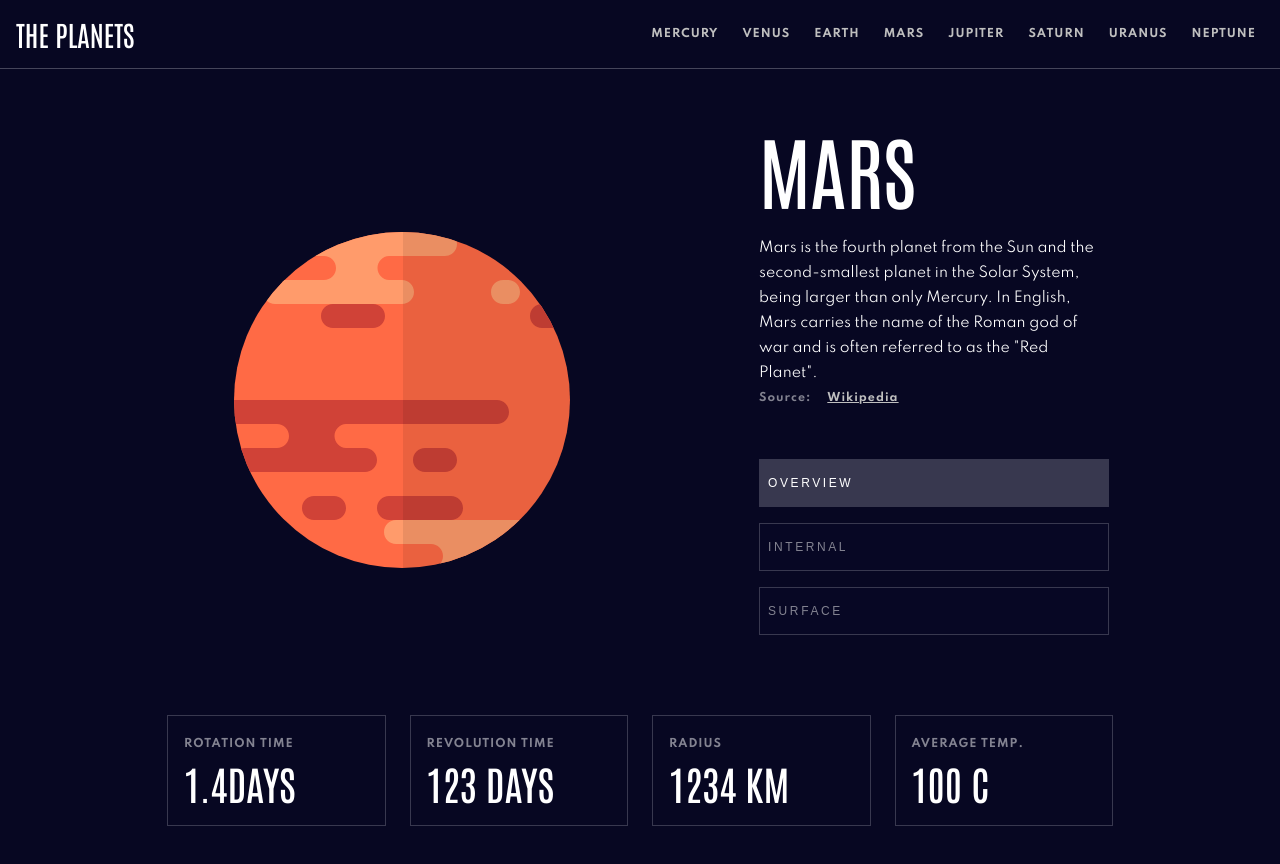
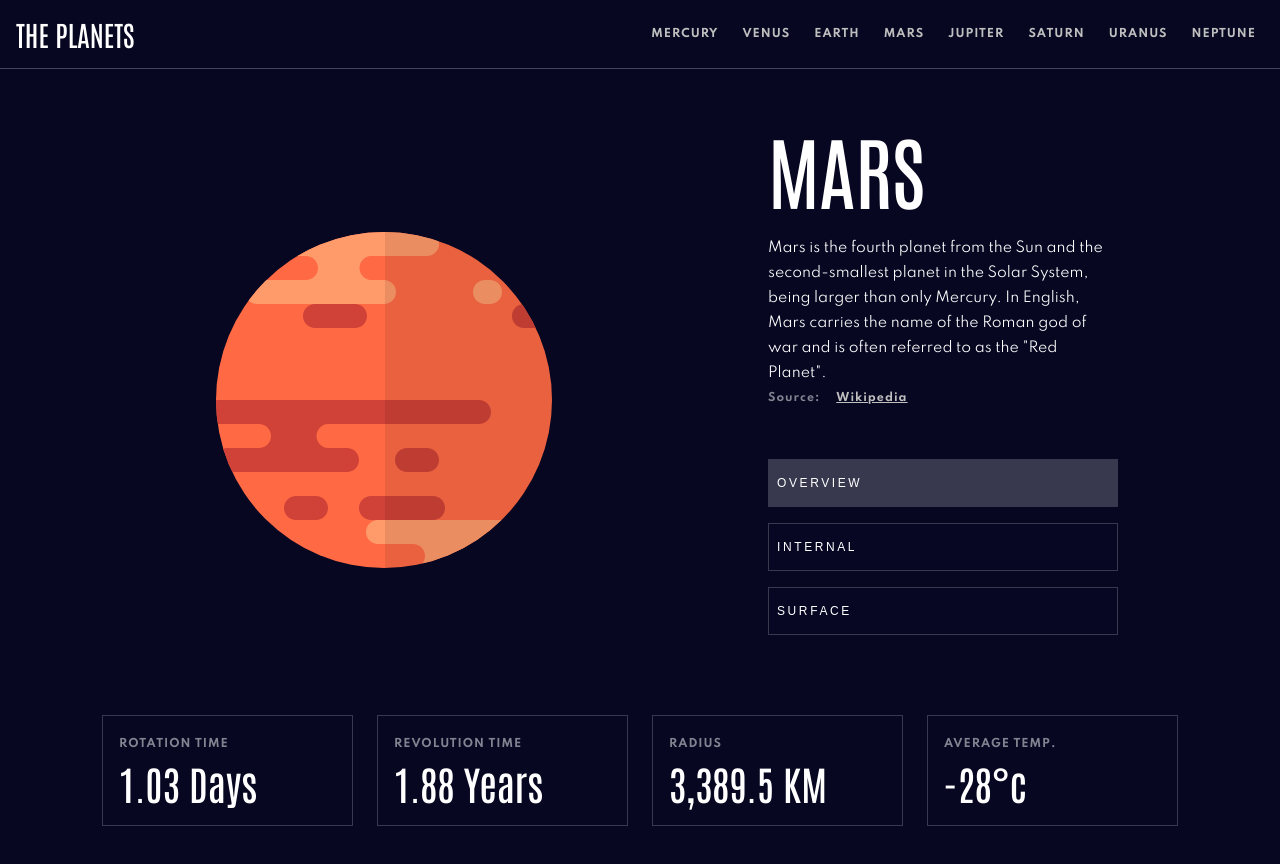
Before and after one commit to AndrewTownsley/react-planet, a React (Create React App) app: page /mars in a window 1280 px wide. Shown: the top 864 px of the page. Built offline with nearby package versions, Linux system fonts and the light colour scheme; the HTML template or start-up script is replaced by a standard one.

Commit message:
Time to start on the responsive layout

```diff
--- a/src/App.css
+++ b/src/App.css
@@ -176,7 +176,7 @@ a:hover {
   grid-template-columns: 60% 40%;
   margin: 3rem auto 0;
   width: 100%;
-  max-width: 1190px;
+  /* max-width: 1190px; */
 }
 
 .planet-img-container {
@@ -230,7 +230,7 @@ a:hover {
   display: flex;
   align-items: center;
   justify-content: space-between;
-  max-width: 970px;
+  max-width: 1100px;
   margin: 0 auto;
 }
 
--- a/src/Components/PlanetMain.jsx
+++ b/src/Components/PlanetMain.jsx
@@ -1,4 +1,5 @@
 import ToggleBtn from './ToggleBtn';
+import data from '../data.json';
 
 
 const PlanetMain = ({ planet }) => {
@@ -14,41 +15,27 @@ const PlanetMain = ({ planet }) => {
                     <h1>{planet.name.toUpperCase()}</h1>
                     <p>{planet.overview.content}</p>
                     <h4 className="source-link">Source: <a href={planet.structure.source}><span>Wikipedia</span></a></h4>
-                    <ToggleBtn
-                        planet={planet}
-                    />
-                    {/* <div className="planet-img-btn-container">
-                        <button onClick={()=>setColor(`COLORS.${planet.name}`)} style={{background:color}} className="planet-img-btn">
-                            01
-                            <span className="planet-img-span">OVERVIEW</span>
-                        </button>
-                        <button onClick={()=>setColor(`${planet.name}`.COLORS)} style={{background:color}} className="planet-img-btn">
-                            02
-                            <span className="planet-img-span">INTERNAL STRUCTURE</span>
-                        </button>
-                        <button onClick={()=>setColor(`${planet.name}`.COLORS)} style={{background:color}} className="planet-img-btn">
-                            03
-                            <span className="planet-img-span">SURFACE GEOLOGY</span>
-                        </button>
-                    </div> */}
+            <ToggleBtn
+                planet={planet}
+            />
             </div>
             </div>
             <div className="planet-data-display">
                 <div className="planet-data-card">
                     <h4>ROTATION TIME</h4>
-                    <h2>1.4DAYS</h2>
+                    <h2>{planet.rotation}</h2>
                 </div>
                 <div className="planet-data-card">
                     <h4>REVOLUTION TIME</h4>
-                    <h2>123 DAYS</h2>
+                    <h2>{planet.revolution}</h2>
                 </div>
                 <div className="planet-data-card">
                     <h4>RADIUS</h4>
-                    <h2> 1234 KM</h2>
+                    <h2>{planet.radius}</h2>
                 </div>
                 <div className="planet-data-card">
                     <h4>AVERAGE TEMP.</h4>
-                    <h2>100 C</h2>
+                    <h2>{planet.temperature}</h2>
                 </div>
             </div>
         </div>
--- a/src/Components/ToggleBtn.jsx
+++ b/src/Components/ToggleBtn.jsx
@@ -19,16 +19,15 @@ import React, { useState } from 'react';
     background: var(--btn-bg);
     text-align: left;
     padding-left: 0.5rem;
-    color: var(--font-lgt-gray);
+    color: var(--font-white);
     font-size: var(--font-med);
     letter-spacing: var(--letter-spc-m);
     margin: 0.5rem 0;
     &: hover {
-        background-color: red;
+        background-color: var(--btn-hover);
     }
     ${({activeBtn}) => activeBtn &&
     `background-color: var(--btn-hover);
-     color: white;
     `}
     `
 
```
